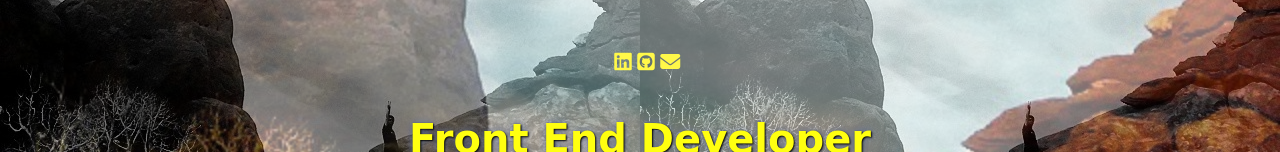
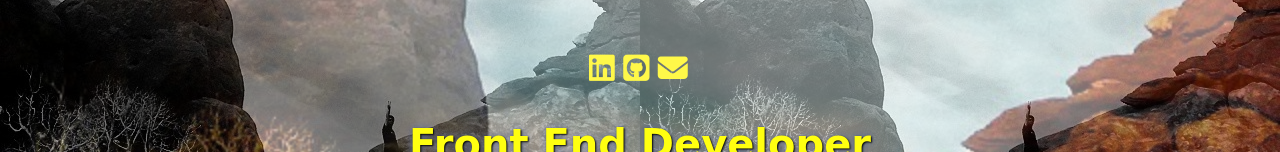
Before and after one commit to EricRClark/EricRClark.github.io, a website: page index.html in a window 1280 px wide. Shown: the part 473-625 px from the top of the page. Drawn offline with nearby package versions, Linux system fonts and the light colour scheme; a web font is replaced by a local one.

Commit message:
put some even  more stuff on page

```diff
--- a/main.css
+++ b/main.css
@@ -28,7 +28,7 @@ body::after {
    filter: url(images/bg.jpg);
    filter: gray;
    -webkit-filter: grayscale(1);
-   height: 795px;
+   height: 800px;
 }
 
 h1 {
@@ -87,9 +87,9 @@ h2 {
 }
 
 nav.navbar {
-  padding-left: 44%;
+  padding-left: 42%;
   padding-top: -2%;
-  font-size: 20px;
+  font-size: 30px;
 }
 
 a {
```
